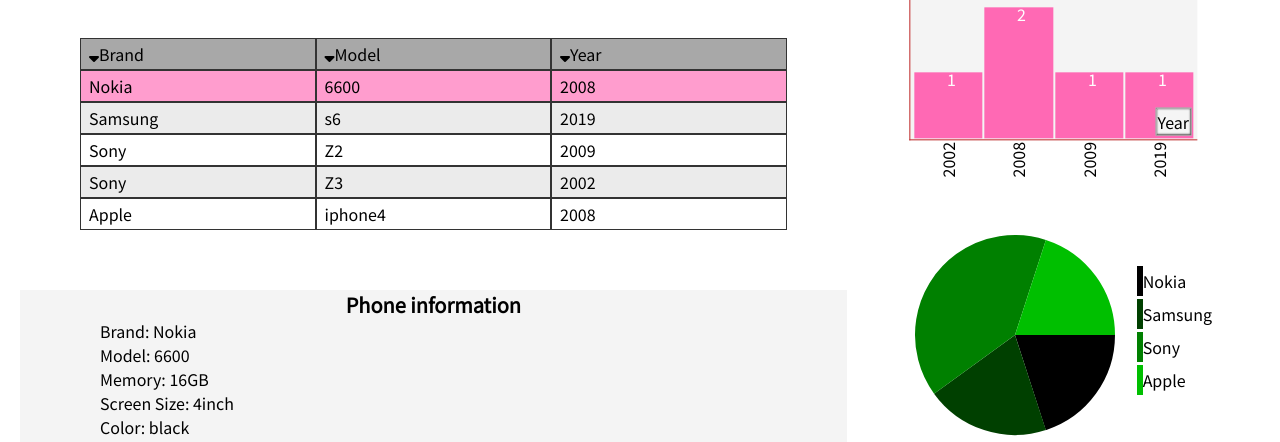
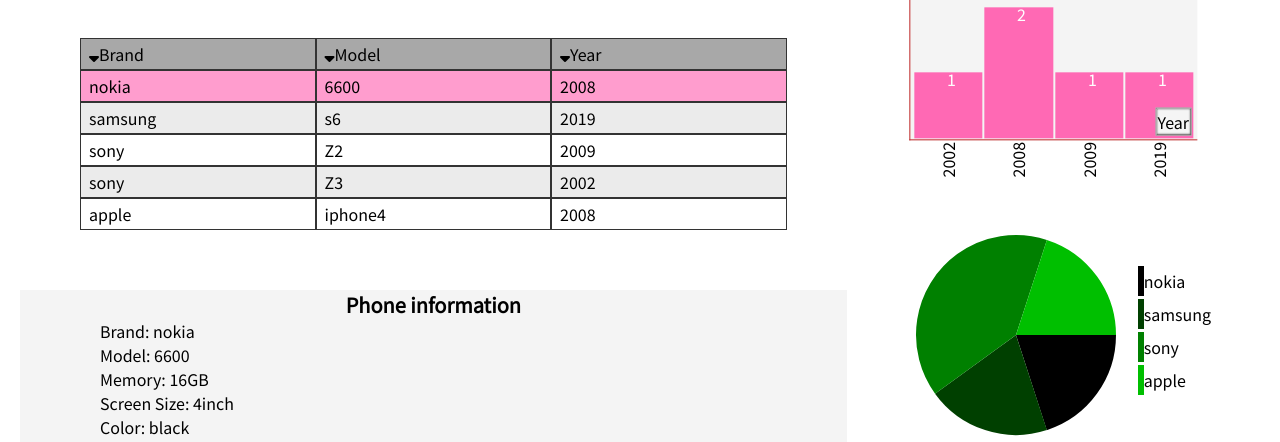
Before and after one commit to AnasOkasha-chambaam/ThinkLoud-task, a React (Create React App) app: page / in a window 1280 px wide. Shown: the part 225-667 px from the top of the page. Built offline with nearby package versions, Linux system fonts and the light colour scheme.

Commit message:
charts has  been fixed

```diff
--- a/src/AppRouter.js
+++ b/src/AppRouter.js
@@ -7,11 +7,11 @@
 export default function AppRouter() {
   const [activePhone, setActivePhone] = useState([1]);
   const [phones, setPhones] = useState([
-    new Phone(0, "Nokia", "6600", 2008, 16, [true, false, false], 4, "black"),
-    new Phone(1, "Samsung", "s6", 2019, 32, [(true, true, true)], 5, "white"),
-    new Phone(2, "Sony", "Z2", 2009, 128, [true, false, true], 6, "gold"),
-    new Phone(3, "Sony", "Z3", 2002, 32, [true, false, true], 6, "white"),
-    new Phone(4, "Apple", "iphone4", 2008, 64, [true, true, false], 4, "black"),
+    new Phone(0, "nokia", "6600", 2008, 16, [true, false, false], 4, "black"),
+    new Phone(1, "samsung", "s6", 2019, 32, [(true, true, true)], 5, "white"),
+    new Phone(2, "sony", "Z2", 2009, 128, [true, false, true], 6, "gold"),
+    new Phone(3, "sony", "Z3", 2002, 32, [true, false, true], 6, "white"),
+    new Phone(4, "apple", "iphone4", 2008, 64, [true, true, false], 4, "black"),
   ]);
 
   return (
```
